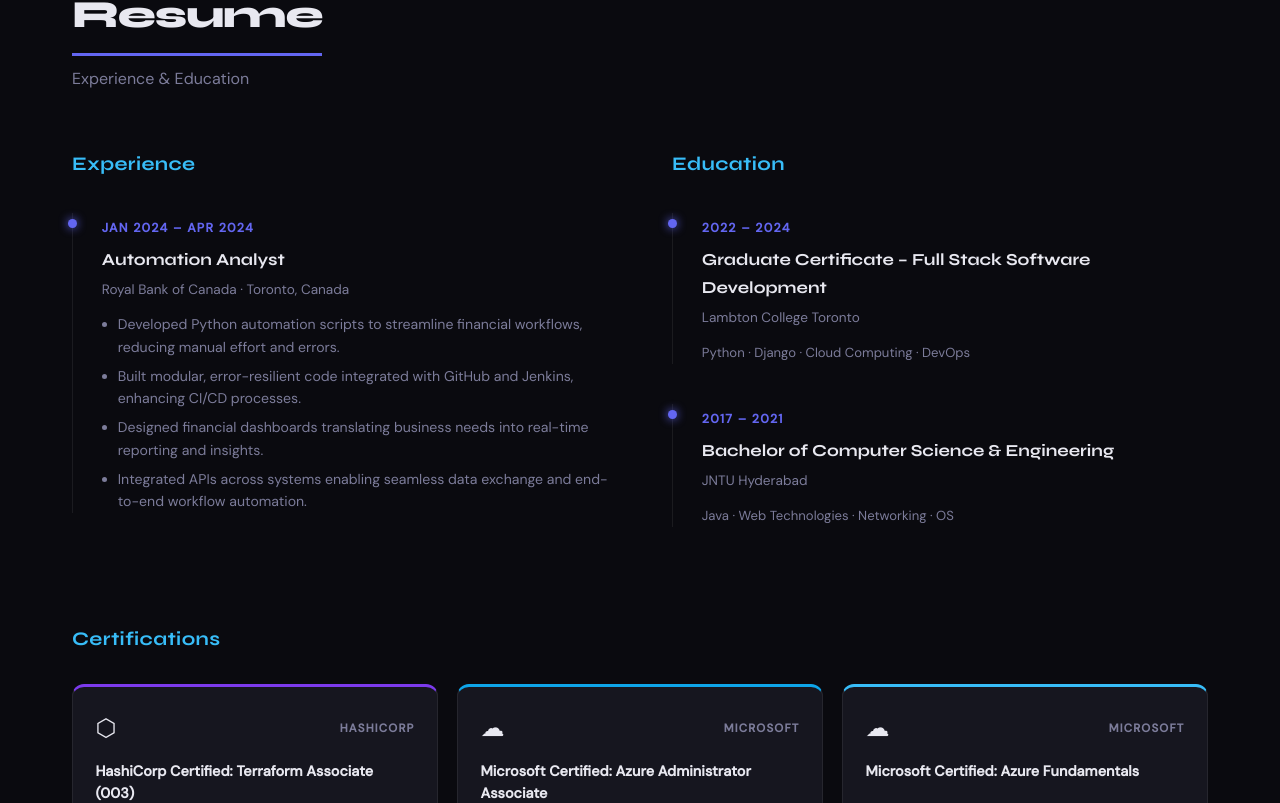
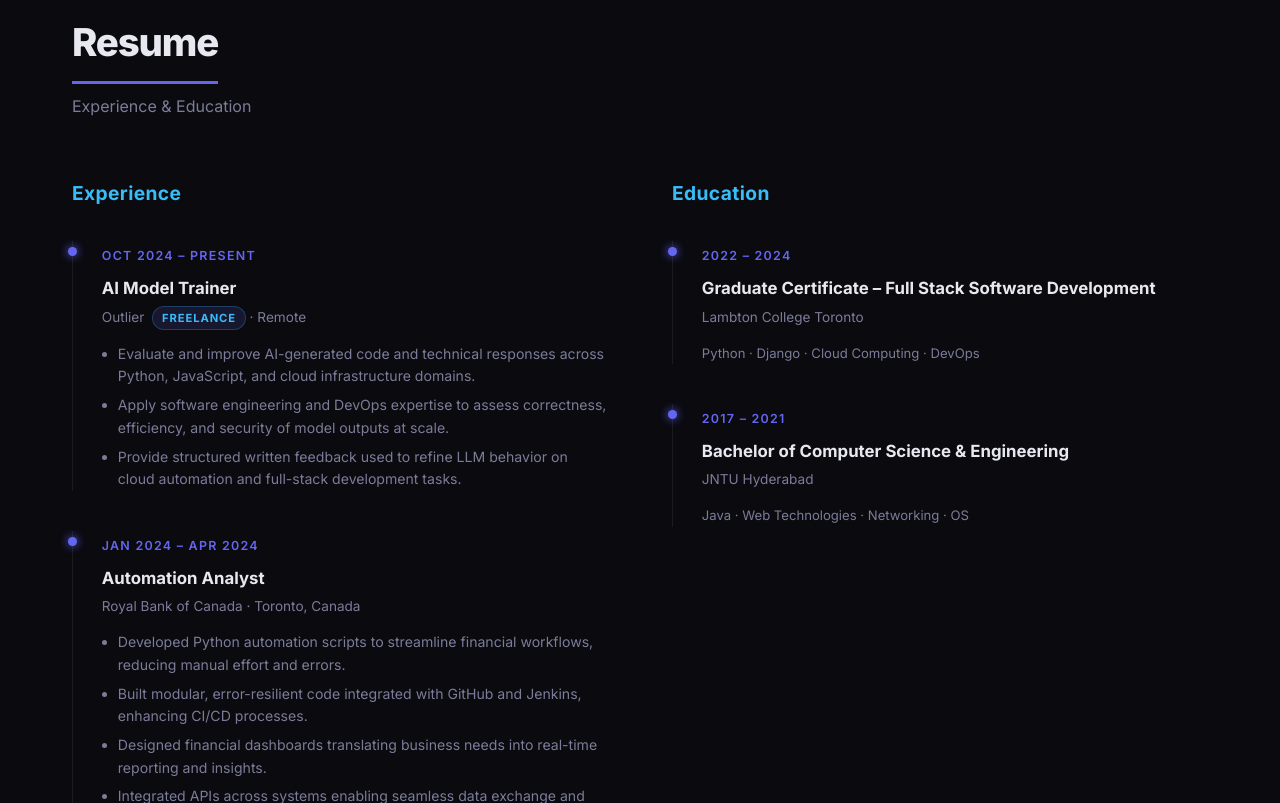
Before and after one commit to fatimanisha/portfolio, a React (Vite) app: page / in a window 1280 px wide. Shown: the part 1997-2800 px from the top of the page. Built offline with nearby package versions, Linux system fonts and the light colour scheme.

Commit message:
update app.jsx

```diff
--- a/src/App.jsx
+++ b/src/App.jsx
@@ -15,6 +15,18 @@ const SKILLS = [
 ];
 
 const EXPERIENCE = [
+  {
+    role: "AI Model Trainer",
+    company: "Outlier",
+    type: "Freelance",
+    period: "Oct 2024 – Present",
+    location: "Remote",
+    bullets: [
+      "Evaluate and improve AI-generated code and technical responses across Python, JavaScript, and cloud infrastructure domains.",
+      "Apply software engineering and DevOps expertise to assess correctness, efficiency, and security of model outputs at scale.",
+      "Provide structured written feedback used to refine LLM behavior on cloud automation and full-stack development tasks.",
+    ],
+  },
   {
     role: "Automation Analyst",
     company: "Royal Bank of Canada",
@@ -413,7 +425,7 @@ function Resume() {
                 <div className="tl-content">
                   <span className="tl-period">{e.period}</span>
                   <h4 className="tl-role">{e.role}</h4>
-                  <p className="tl-company">{e.company} · {e.location}</p>
+                  <p className="tl-company">{e.company}{e.type ? <span className="tl-badge">{e.type}</span> : null} · {e.location}</p>
                   <ul className="tl-bullets">
                     {e.bullets.map((b, j) => <li key={j}>{b}</li>)}
                   </ul>
@@ -634,7 +646,7 @@ export default function App() {
 
 // ── Styles ────────────────────────────────────────────────────────────────────
 const CSS = `
-@import url('https://fonts.googleapis.com/css2?family=Syne:wght@400;500;600;700;800&family=DM+Sans:ital,opsz,wght@0,9..40,300;0,9..40,400;0,9..40,500;1,9..40,300&display=swap');
+@import url('https://fonts.googleapis.com/css2?family=Inter:wght@300;400;500;600;700;800;900&display=swap');
 
 *, *::before, *::after { box-sizing: border-box; margin: 0; padding: 0; }
 
@@ -647,8 +659,8 @@ const CSS = `
   --muted: #7c7c9a;
   --accent: #6366f1;
   --accent2: #38bdf8;
-  --font-head: 'Syne', sans-serif;
-  --font-body: 'DM Sans', sans-serif;
+  --font-head: 'Inter', sans-serif;
+  --font-body: 'Inter', sans-serif;
 }
 
 html { scroll-behavior: smooth; }
@@ -832,6 +844,13 @@ button { cursor: pointer; font-family: var(--font-body); border: none; backgroun
 .tl-period { font-size: 0.78rem; font-weight: 600; color: var(--accent); text-transform: uppercase; letter-spacing: 0.1em; }
 .tl-role { font-family: var(--font-head); font-size: 1.05rem; font-weight: 700; margin: 0.35rem 0 0.2rem; }
 .tl-company { font-size: 0.85rem; color: var(--muted); margin-bottom: 0.8rem; }
+.tl-badge {
+  display: inline-block; margin-left: 0.5rem;
+  padding: 0.1rem 0.55rem; border-radius: 99px;
+  font-size: 0.7rem; font-weight: 700; text-transform: uppercase; letter-spacing: 0.08em;
+  background: rgba(99,102,241,0.15); color: var(--accent2); border: 1px solid rgba(56,189,248,0.25);
+  vertical-align: middle;
+}
 .tl-note { font-size: 0.82rem; color: var(--muted); margin-top: 0.4rem; }
 .tl-bullets { padding-left: 1rem; display: flex; flex-direction: column; gap: 0.4rem; }
 .tl-bullets li { font-size: 0.88rem; color: var(--muted); line-height: 1.6; }
```
